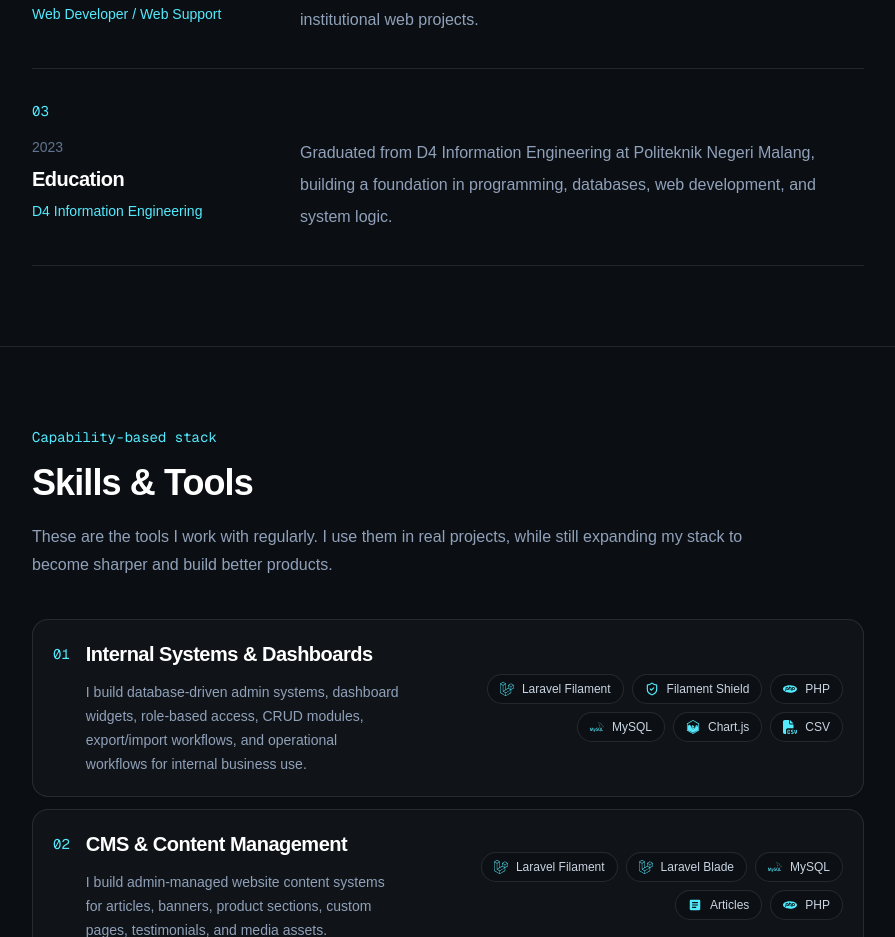
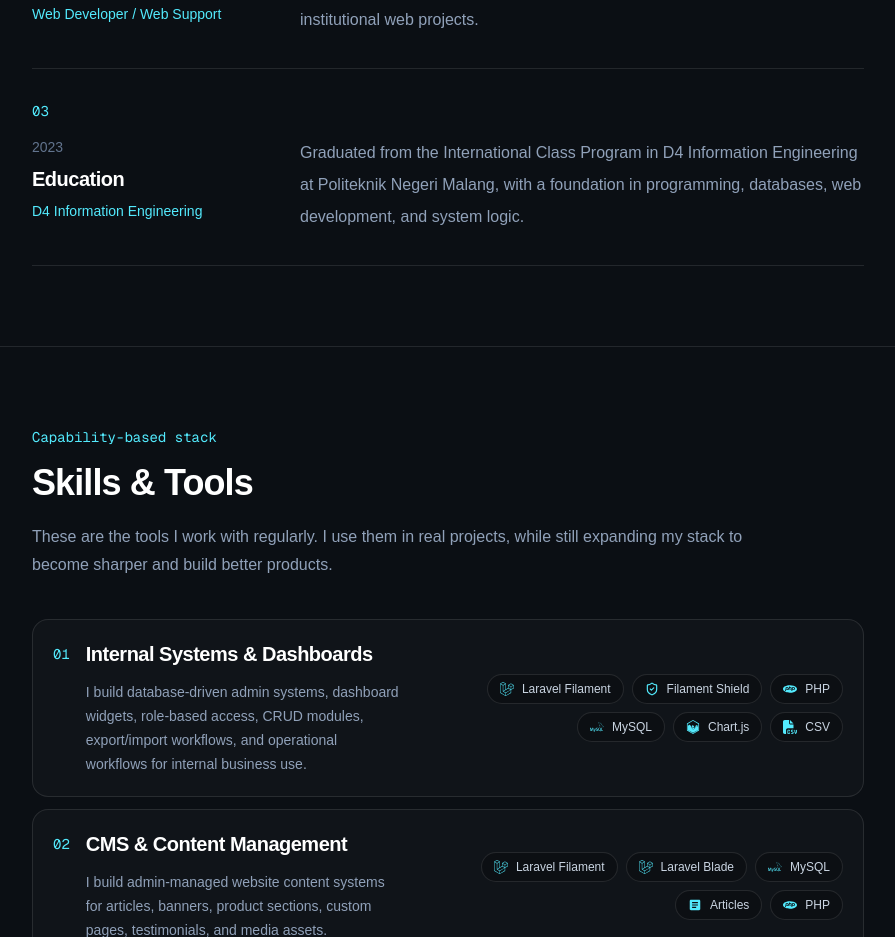
Before and after one commit to NN2777/naufal-new-portofolio, a Next.js app: page / in a window 1280 px wide. Shown: the part 1820-2757 px from the top of the page, without its empty margins (272-1167 px from the left). Built offline with nearby package versions, Linux system fonts and the light colour scheme.

Commit message:
adding that im international class

```diff
--- a/src/app/components/ProfessionalSummary.tsx
+++ b/src/app/components/ProfessionalSummary.tsx
@@ -18,7 +18,7 @@
     period: "2023",
     title: "Education",
     role: "D4 Information Engineering",
-    text: "Graduated from D4 Information Engineering at Politeknik Negeri Malang, building a foundation in programming, databases, web development, and system logic.",
+    text: "Graduated from the International Class Program in D4 Information Engineering at Politeknik Negeri Malang, with a foundation in programming, databases, web development, and system logic.",
   },
 ];
 
```
